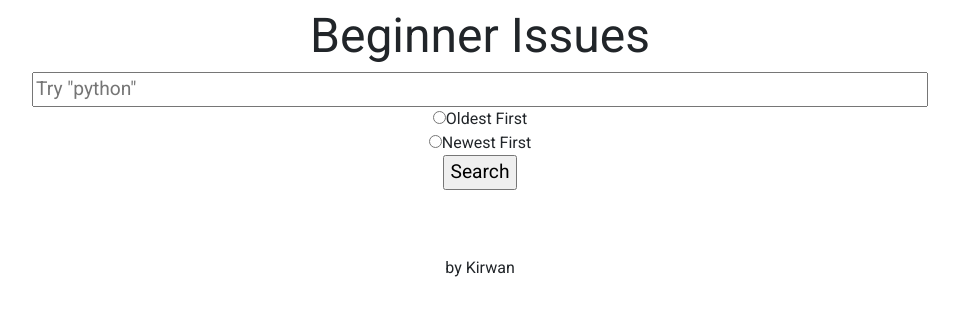
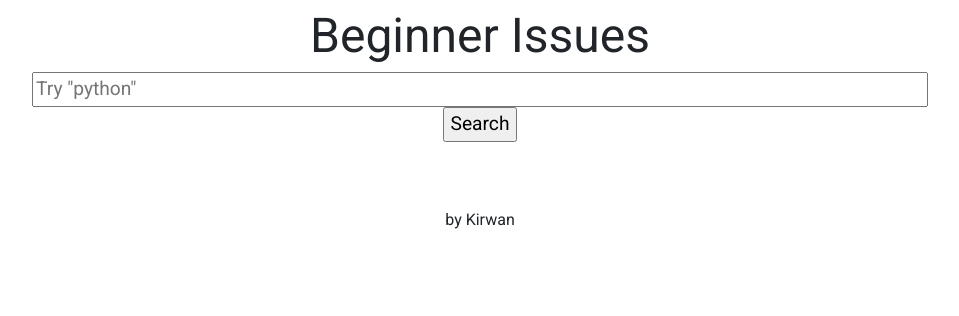
Before and after one commit to KirwanElmsly/beginner-issues, a Flask app: page / in a window 1280 px wide. Shown: the part 48-364 px from the top of the page, without its empty margins (160-1119 px from the left). Run offline with Flask 2, Linux system fonts and the light colour scheme; parts of the project's set-up code (start-up, migrations or seed data) failed here and were passed over; some libraries are stand-ins or nearby versions.

Commit message:
See last commit

```diff
--- a/templates/content.html
+++ b/templates/content.html
@@ -6,8 +6,6 @@
     {% block content %}
         <form class="search" action = "/" method="post">
             <input class="search-text" type="text" name="language" placeholder="Try &quot;python&quot;" /><br>
-            <input type="radio" name="sort-chrono" value = "ascending"/>Oldest First<br>
-            <input type="radio" name="sort-chrono" value = "descending" />Newest First<br>
             <input class="search-button" type = "submit" value = "Search" /></p>
         </form>
         <div class="results">{% block results %}{% endblock %}</div>
--- a/views.py
+++ b/views.py
@@ -16,14 +16,8 @@ def index():
 
     language = request.form.get("language")
     if request.method == 'POST' and not language == "":
-
         issues = github_search(labels, language)
-
-        if request.form.get("sort-chrono") == "ascending":
-            issues_sorted = sorted(issues, key=lambda issue: issue['created_at'], reverse=False)
-        else:
-            issues_sorted = sorted(issues, key=lambda issue: issue['created_at'], reverse=True)
-
+        issues_sorted = sorted(issues, key=lambda issue: issue['created_at'], reverse=True)
         return render_template('results.html', issues_list=issues_sorted)
     else:
         return render_template('content.html')
```
